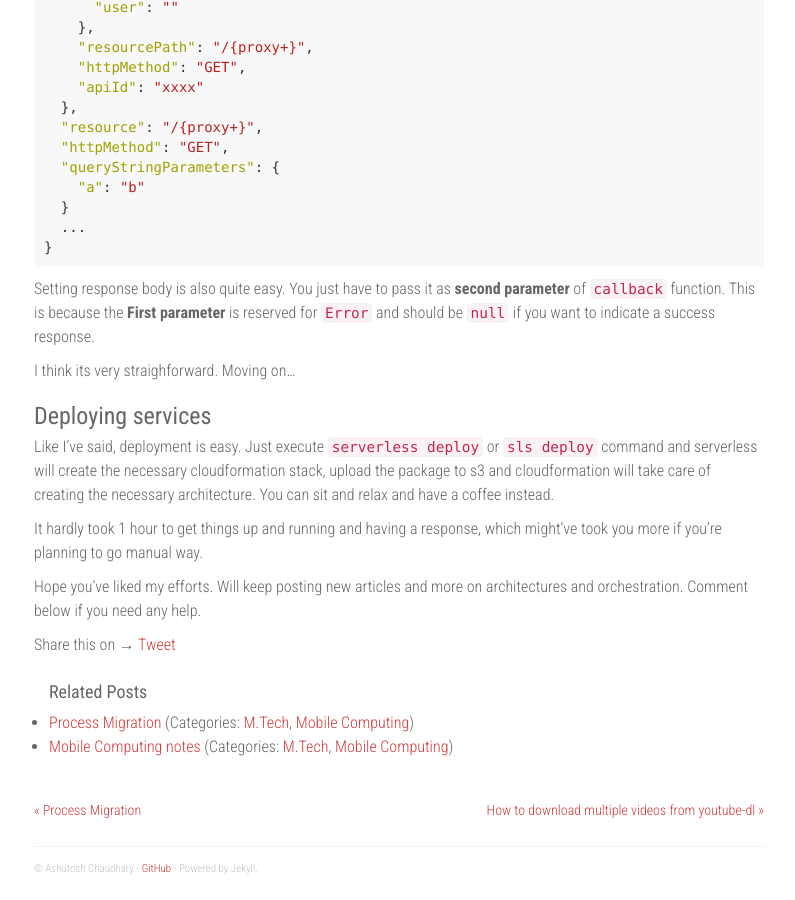
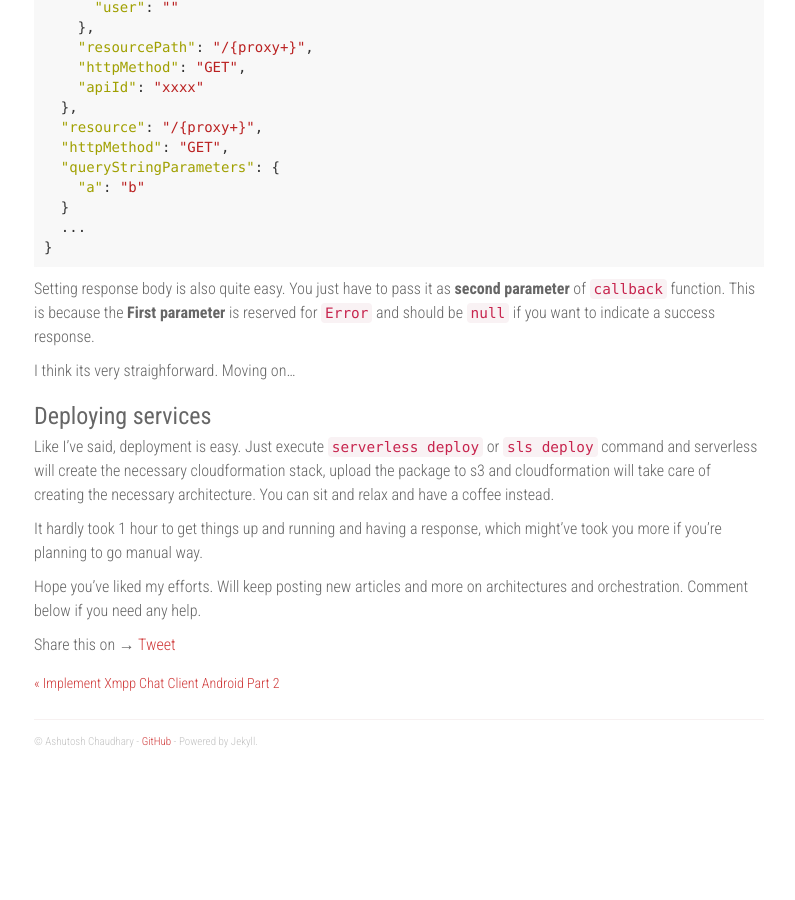
Before and after one commit to codeasashu/codeasashu.github.io, a Jekyll site: the page built from _posts/2018-08-09-serverless-intro.markdown, in a window 1280 px wide and 900 px high, scrolled down 5035 px. Shown: the whole window, without its empty margins (336-1131 px from the left). Built offline with Jekyll 4.4.1, drawn with Linux system fonts in a browser that asks for light colours; nearby versions of some CDN libraries; comment, search, counter and statistics services are not loaded; after the commit the page ends 5808 px from its top, so only the background shows below that; some of the changed text lies outside the part shown.

Commit message:
Fixed metatags in serverless post

```diff
--- a/_posts/2018-08-09-serverless-intro.markdown
+++ b/_posts/2018-08-09-serverless-intro.markdown
@@ -1,11 +1,11 @@
 ---
 id: 66
-title: Process Migration
-date: 2015-09-28T04:53:38+00:00
+title: Getting started with Serverless and AWS
+date: 2018-08-10T04:53:38+00:00
 author: Ashutosh Chaudhary
 layout: post
-guid: http://codeasashu.tk/blog/?p=66
-permalink: /process-migration/
+guid: http://codeasashu.github.io/blog/?p=66
+permalink: /get-started-serverless-aws/
 dsq_thread_id:
   - 4196426863
 views:
@@ -13,11 +13,11 @@ views:
 sociallikes:
   - 1
 categories:
-  - M.Tech
-  - Mobile Computing
+  - serverless
+  - aws
 tags:
-  - mobile computing
-  - mtech
+  - serverless
+  - aws
 ---
 
 # Serverless setup with AWS
```
